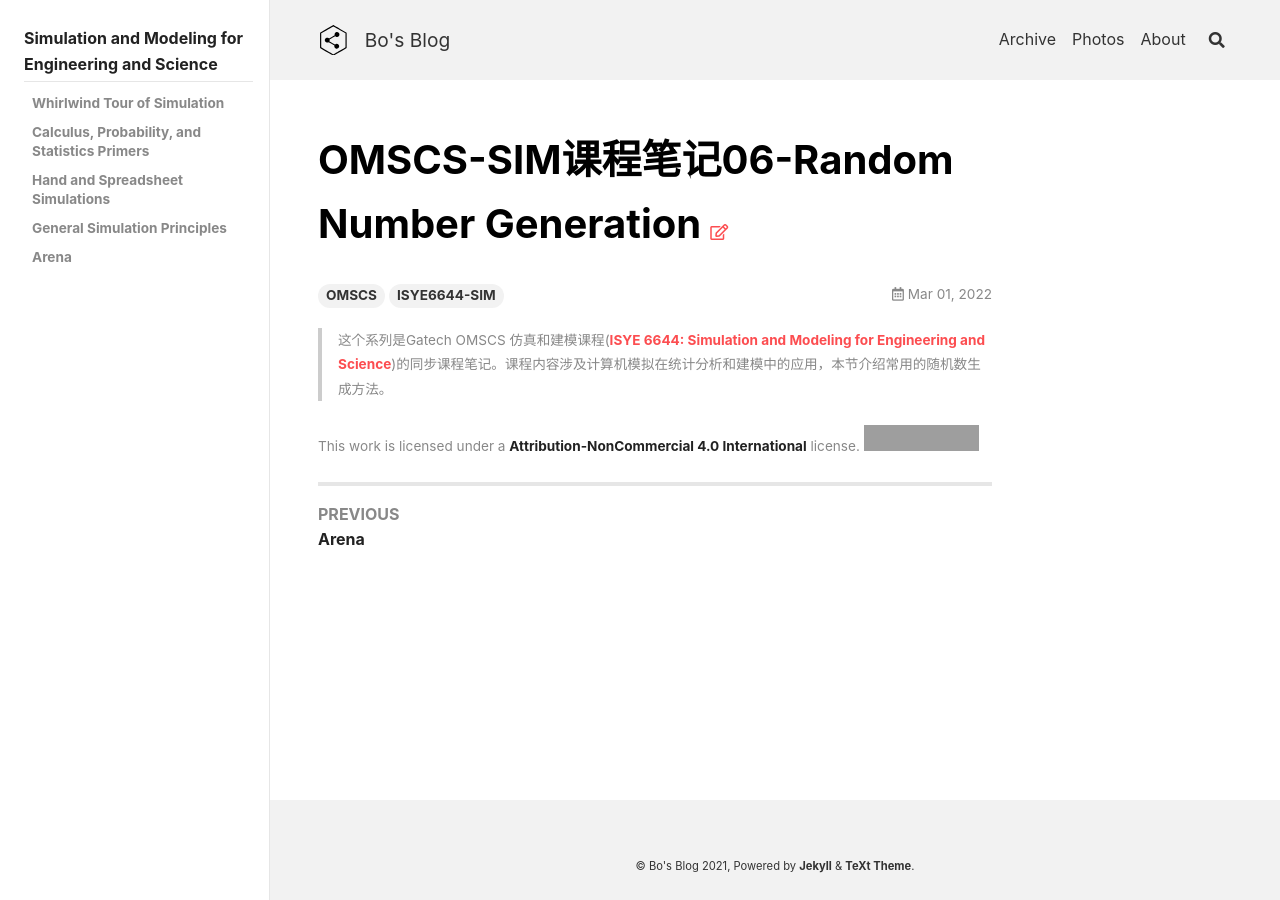
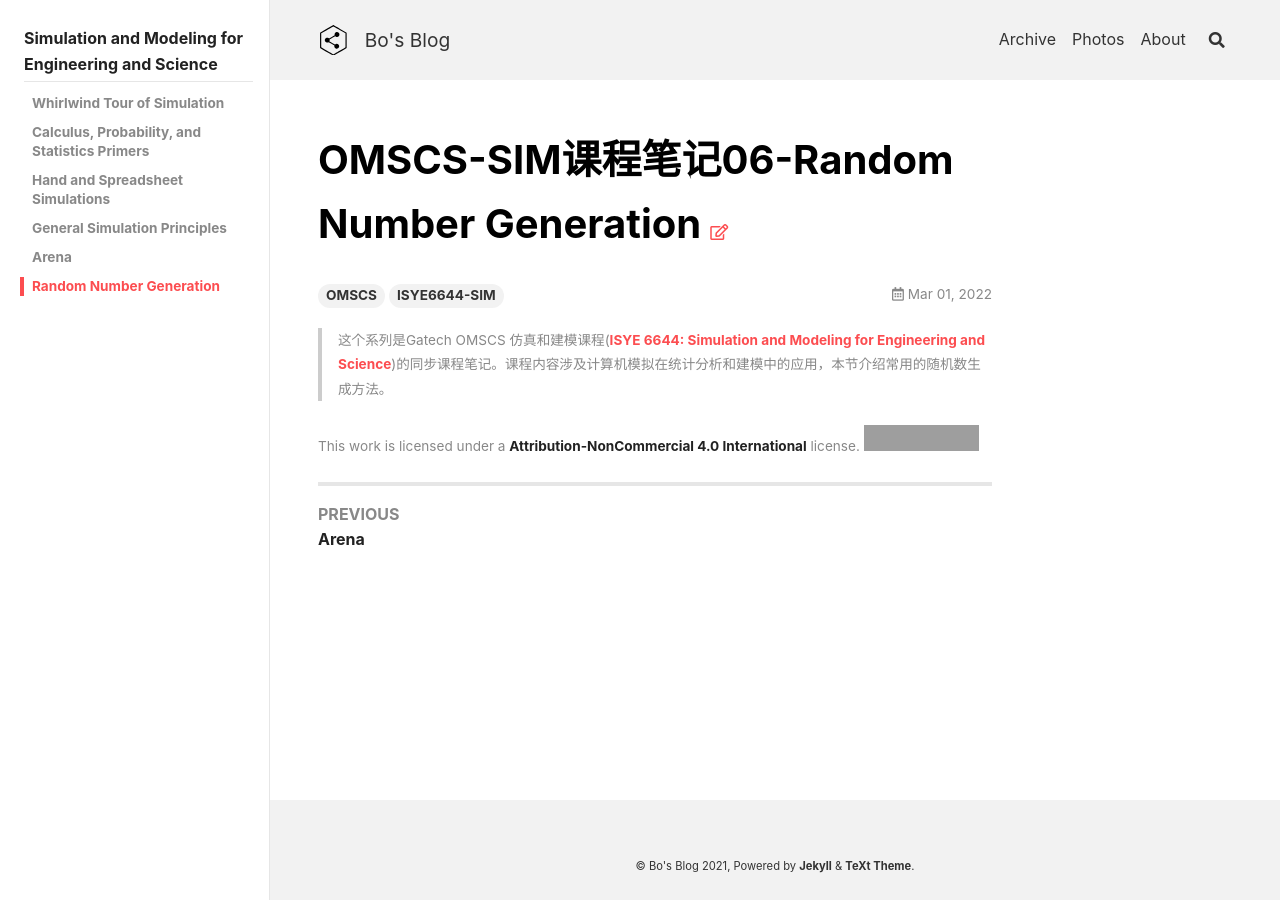
Before and after one commit to peng00bo00/peng00bo00_previous_blog, a Jekyll site: the page built from _posts/2022-03-01-OMSCS-SIM-NOTES-06.md, in a window 1280 px wide. Built offline with Jekyll 4.4.1, drawn with Linux system fonts in a browser that asks for light colours; nearby versions of some CDN libraries; grey boxes are pictures that could not be loaded.

Commit message:
Update navigation.yml

```diff
--- a/_data/navigation.yml
+++ b/_data/navigation.yml
@@ -289,3 +289,5 @@ OMSCS-SIM:
         url: /2022/02/08/OMSCS-SIM-NOTES-04.html
       - title: Arena
         url: /2022/02/15/OMSCS-SIM-NOTES-05.html
+      - title: Random Number Generation
+        url: /2022/03/01/OMSCS-SIM-NOTES-06.html
```
